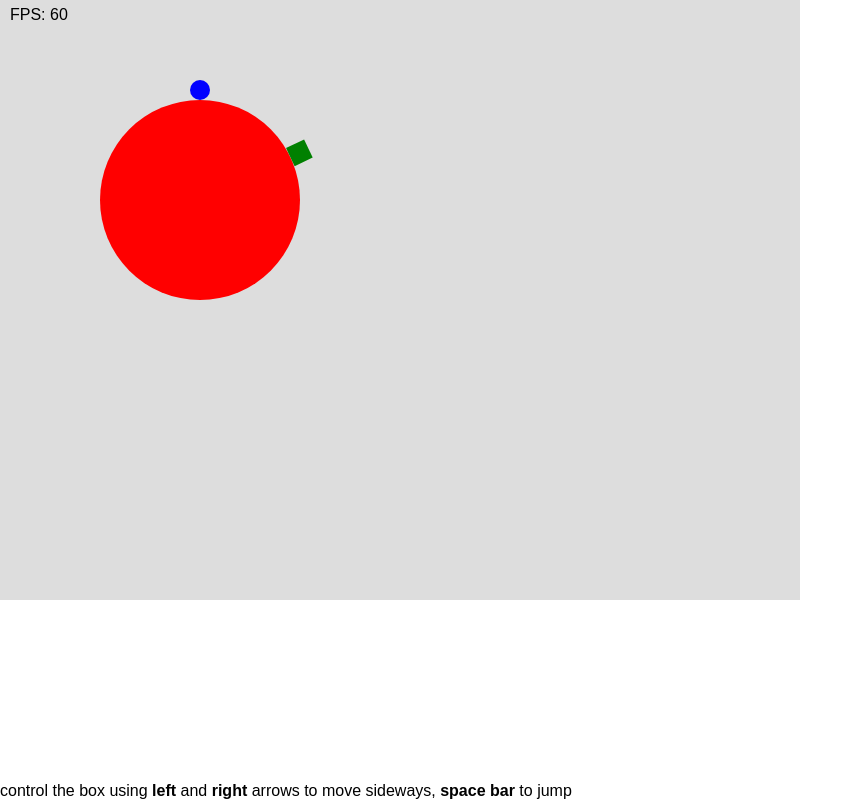
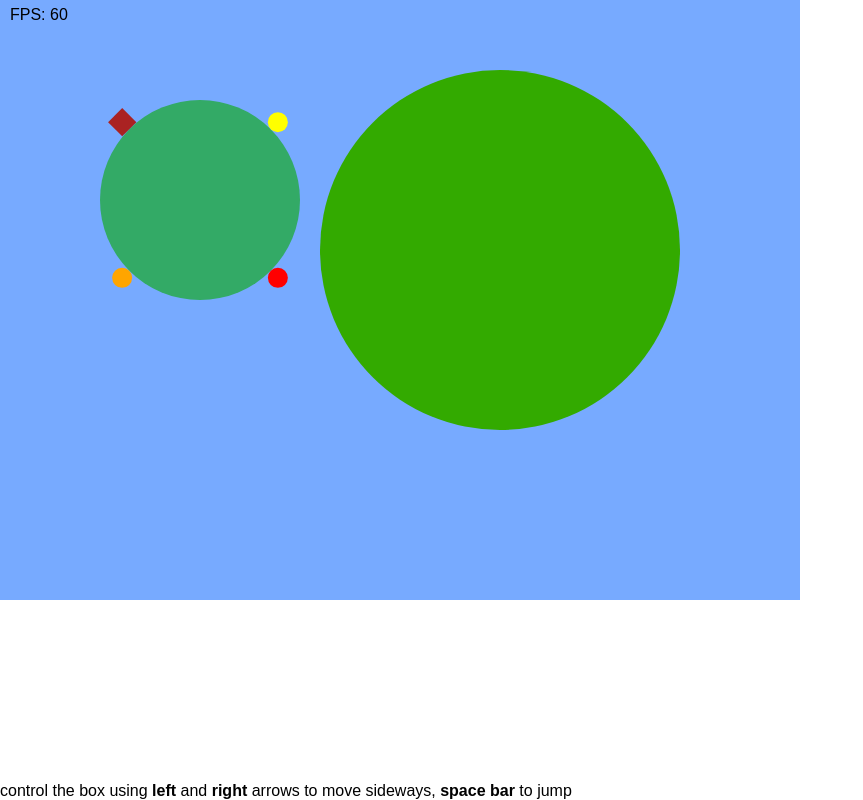
Before and after one commit to JosePedroDias/gravities, a plain HTML site: page index.html in a window 1280 px wide. Shown: the whole page, without its empty margins (0-863 px from the left). Drawn offline with Linux system fonts and the light colour scheme.

Commit message:
it shaping up. still LOADS OF STUFF to do

```diff
--- a/level1.json
+++ b/level1.json
@@ -1,21 +1,42 @@
 [
 	{
 		"type": "planet",
+		"id": "p2",
+		"radius": 180,
+		"position": [500, 250],
+		"color": "#3A0"
+	},
+	{
+		"type": "planet",
+		"id": "p1",
 		"radius": 100,
 		"position": [200, 200],
-		"color": "red"
+		"color": "#3A6"
 	},
 	{
 		"type": "box",
+		"id": "player",
 		"dims": [20, 20],
 		"controlledBy": "player",
-		"position": [],
-		"color": "blue"
+		"position": [100, 100],
+		"color": "#A22"
 	},
 	{
 		"type": "ball",
 		"radius": 10,
-		"position": [],
-		"color": "green"
+		"position": [300, 100],
+		"color": "yellow"
+	},
+	{
+		"type": "ball",
+		"radius": 10,
+		"position": [100, 300],
+		"color": "orange"
+	},
+	{
+		"type": "ball",
+		"radius": 10,
+		"position": [300, 300],
+		"color": "red"
 	}
 ]
--- a/main.css
+++ b/main.css
@@ -7,7 +7,7 @@ body {
 }
 
 svg {
-	background-color: #DDD;
+	background-color: #7AF;
 }
 
 .instructions {
--- a/main.js
+++ b/main.js
@@ -25,6 +25,15 @@
 
 
 
+    var PLANETS = [];
+    var BY_ID = {};
+    var CURRENT_PLANET;
+    var BOXES = [];
+    var PLAYER; // user controlled box
+    var BALLS = [];
+
+
+
     /**********************************************
      * IMPORT BOX2D STUFF LOCALLY FOR CONVENIENCE *
      **********************************************/
@@ -35,6 +44,7 @@
     var BodyDef         = Box2D.Dynamics.b2BodyDef;
     var Body            = Box2D.Dynamics.b2Body;
     var FixtureDef      = Box2D.Dynamics.b2FixtureDef;
+    var ContactListener = Box2D.Dynamics.b2ContactListener;
     var CircleShape     = Box2D.Collision.Shapes.b2CircleShape;
     var PolygonShape    = Box2D.Collision.Shapes.b2PolygonShape;
 
@@ -88,9 +98,9 @@
 
 
 
-    /****************************
-     * VECTOR GRAPHICS WITH SVG *
-     ****************************/
+    /*****************************************************
+     * VECTOR GRAPHICS WITH SVG + UTIL METHODS FOR BOX2D *
+     *****************************************************/
     var S = Snap;
     var s = S(W, H);
 
@@ -206,6 +216,10 @@
             },
             update: function() {
                 this.setPosRot(this.getPosition(), this.getRotation() * DEG2RAD);
+            },
+            remove: function() {
+                WORLD.DestroyBody(this._b);
+                g.remove();
             }
         };
 
@@ -253,45 +267,23 @@
 
 
 
-    var planet = createShape({
-        radius:   100,
-        position: [200, 200]
-    });
-    planet.attr({fill:'red'});
+    var ctctListener = new ContactListener();
+    ctctListener.BeginContact = function(contact) {
+        var a = contact.GetFixtureA().GetBody();
+        var b = contact.GetFixtureB().GetBody();
+        var pBody = PLAYER._b;
+        //return log(a.GetUserData(), b.GetUserData());
+        if (a !== pBody && b !== pBody) { return; }
+        var p = ( (a === pBody) ? b : a);
 
-    var ball = createShape({
-        radius: 10
-    });
-    ball.attr({fill:'blue'});
-
-    var box = createShape({
-        dims: [20, 20],
-        restitution: 0
-    });
-    box.attr({fill:'green'});
-
-
-
-    createBody({
-        radius:   100,
-        position: [200, 200],
-        isStatic: true,
-        data:     'planet'
-    });
-
-    ball._b = createBody({
-        restitution: 0,
-        radius:   10,
-        position: [W/4, 10],
-        data:     'ball'
-    });
-
-    box._b = createBody({
-        dims:     [20, 20],
-        position: [W*3/4, 10],
-        data:     'box'
-    });
-
+        var ud = p.GetUserData();
+        if (p !== CURRENT_PLANET._b && ud.indexOf('planet ') === 0) {
+            CURRENT_PLANET = BY_ID[ ud.split(' ')[1] ];
+            return;
+        }
+        log('player contact w/ ', ud);
+    };
+    WORLD.SetContactListener(ctctListener);
 
 
 
@@ -299,53 +291,93 @@
         T = t * 0.001;
         DT = T - PREV_T;
 
-        WORLD.Step(DT*10, 10, 10); // step duration in secs, vel iters, pos iters
+        WORLD.Step(DT*10, 10, 10); // box2D step - step duration in secs, vel iters, pos iters
 
         WORLD.ClearForces();
 
+
+
+        // updates box2D-controlled visual entities
+        BALLS.forEach(function(ball) {
             ball.update();
+        });
+
+        var toKill = [];
+
+        BOXES.forEach(function(box) {
             box.update();
 
             // detect if anything exists 3px below the 20x20 box
             var boxAboveStuff = false;
             var bp = box.getPosition(true);
             var v = bp.Copy();
-        v.Subtract( planet.getPosition(true) );
+            v.Subtract( CURRENT_PLANET.getPosition(true) );
             v.Normalize();
             v.Multiply(-13);
             v.Add(bp);
-        WORLD.QueryPoint(function() { boxAboveStuff = true; }, v);
+            var cb = (box === PLAYER) ?
+                function(fixture) {
+                    boxAboveStuff = true;
+                    var udParts = fixture.GetBody().GetUserData().split(' ');
+                    if (udParts[0] === 'ball') {
+                        log('- #' + udParts[1] + ' (' +  udParts[0] + ')');
+                        toKill.push( BY_ID[ udParts[1] ] );
+                    }
+                } :
+                function() { boxAboveStuff = true; };
+            WORLD.QueryPoint(cb, v);
+            box._isAboveStuff = boxAboveStuff;
+        });
+
+        toKill.forEach(function(visualShape) {
+            var udParts = visualShape._b.GetUserData().split(' ');
+            var type = udParts[0];
+            var arr = (type === 'box') ? BOXES : BALLS;
+            arr.splice(arr.indexOf(visualShape), 1);
+            visualShape.remove();
+        });
 
 
 
-        ball.applyPointGravity(planet._pos, 1000);
-         box.applyPointGravity(planet._pos, 1000);
+        // apply current planet gravity to boxes and balls
+        var currPlanetPos = CURRENT_PLANET._pos;
 
-        if (boxAboveStuff && KEYS_WENT_DOWN[K_SPACE]) { // box must be on the ground!
+        BALLS.forEach(function(ball) {
+            ball.applyPointGravity(currPlanetPos, 1000);
+        });
+
+        BOXES.forEach(function(box) {
+            box.applyPointGravity(currPlanetPos, 1000);
+        });
+
+
+
+        BOXES.forEach(function(box) {
+            if (box._isAboveStuff && KEYS_WENT_DOWN[K_SPACE]) { // box must be on the ground!
                 //log('JUMP');
-            box.applyNormal(planet._pos, -10000000, {impulse:true});
+                box.applyNormal(currPlanetPos, -10000000, {impulse:true});
             }
 
             var dir = 0;
             if      (KEYS[K_LEFT]) {  dir =  1; }
             else if (KEYS[K_RIGHT]) { dir = -1; }
             else {
-            v = box.getPosition(true).Copy();
-            v.Subtract( planet.getPosition(true) );
+                var v = box.getPosition(true).Copy();
+                v.Subtract( CURRENT_PLANET.getPosition(true) );
                 v.Normalize();
                 v.CrossFV(1);
                 var vel = box._b.GetLinearVelocity();
                 var tangVel = compOfAInB(vel, v);
 
-            box.applyNormal(planet._pos, 0, {align:true, tangent:true});
+                box.applyNormal(currPlanetPos, 0, {align:true, tangent:true});
                 v.Multiply(-tangVel*50);
                 box._b.ApplyForce( v , box.getPosition(true) );
             }
 
             if (dir) {
-            box.applyNormal(planet._pos, 1000*dir, {align:true, tangent:true});
+                box.applyNormal(currPlanetPos, 1000*dir, {align:true, tangent:true});
             }
-        //} // try to stop side speed
+        });
 
 
 
@@ -358,7 +390,7 @@
         KEYS_WENT_DOWN = {};
         KEYS_WENT_UP   = {};
     };
-    raf(onFrame);
+    //raf(onFrame);
 
 
 
@@ -372,7 +404,76 @@
         var o = (isDown ? KEYS_WENT_DOWN : KEYS_WENT_UP);
         o[kc] = true;
     };
+
+
+
+    var loadLevel = function(levelName) {
+        ajax(levelName, function(err, objs) {
+            if (err) { return window.alert(err); }
+
+            var autoId = 0;
+
+            objs.forEach(function(o) {
+                var visualShape;
+                var id = o.id || 'auto' + (autoId++);
+                var data = [o.type, id].join(' ');
+                if (o.type === 'planet') {
+                    visualShape = createShape({
+                        radius:   o.radius,
+                        position: o.position
+                    });
+                    visualShape._b = createBody({
+                        radius:   o.radius,
+                        position: o.position,
+                        isStatic: true,
+                        data:     data
+                    });
+                    PLANETS.push(visualShape);
+                    CURRENT_PLANET = visualShape; // last planet is default
+                }
+                else if (o.type === 'box') {
+                    visualShape = createShape({
+                        dims:         o.dims,
+                        position:     o.position,
+                        controlledBy: o.controlledBy
+                    });
+                    visualShape._b = createBody({
+                        dims:     o.dims,
+                        position: o.position,
+                        data:     data
+                    });
+                    BOXES.push(visualShape);
+                }
+                else if (o.type === 'ball') {
+                    visualShape = createShape({
+                        radius:   o.radius,
+                        position: o.position
+                    });
+                    visualShape._b = createBody({
+                        radius:      o.radius,
+                        position:    o.position,
+                        //friction:    1,
+                        //restitution: 0,
+                        density:     0.1,
+                        data:        data
+                    });
+                    BALLS.push(visualShape);
+                }
+
+                BY_ID[id] = visualShape;
+
+                visualShape.attr({fill:o.color});
+            });
+
+            PLAYER = BY_ID['player'];
+
+            // fire processes...
+            raf(onFrame);
             window.addEventListener('keydown', onKey);
             window.addEventListener('keyup',   onKey);
+        });
+    };
+
+    loadLevel('level1.json');
 
 })();
```
Also changed, not shown: 2 other files. Lines whose indentation alone changed are shown as unchanged.
